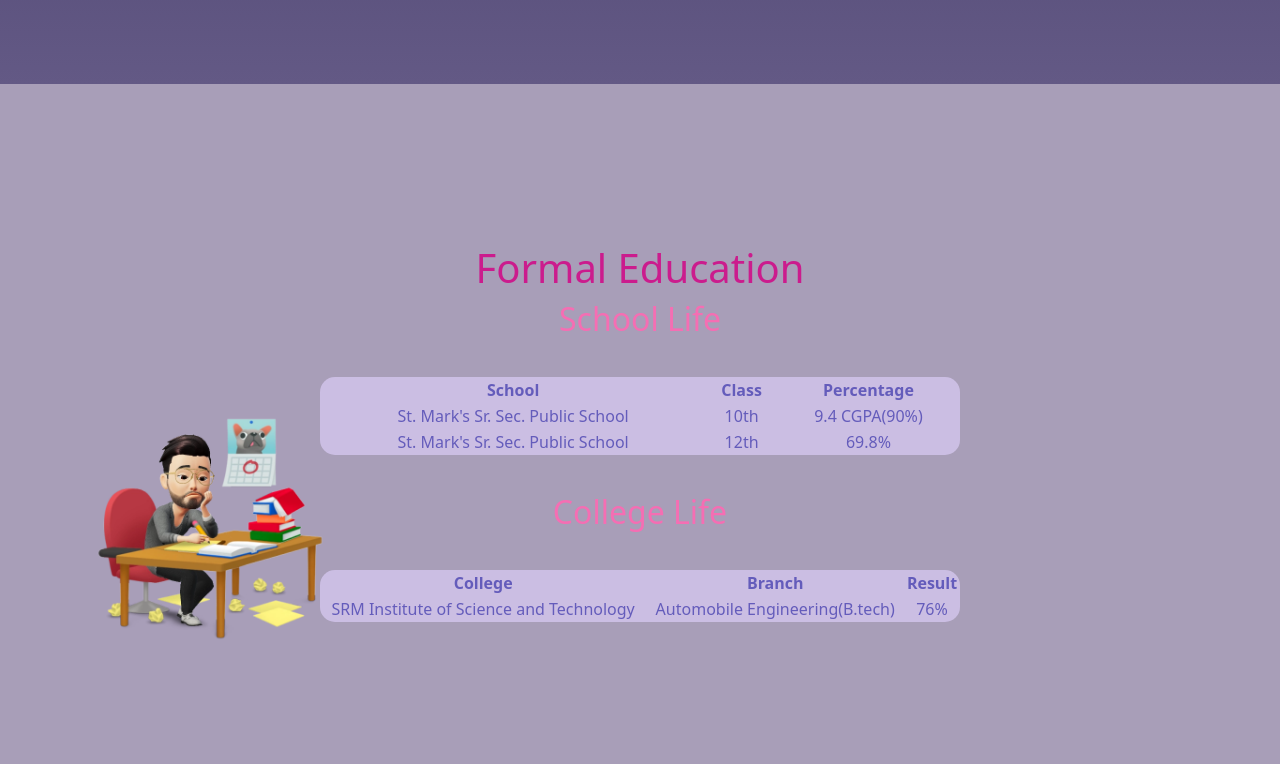
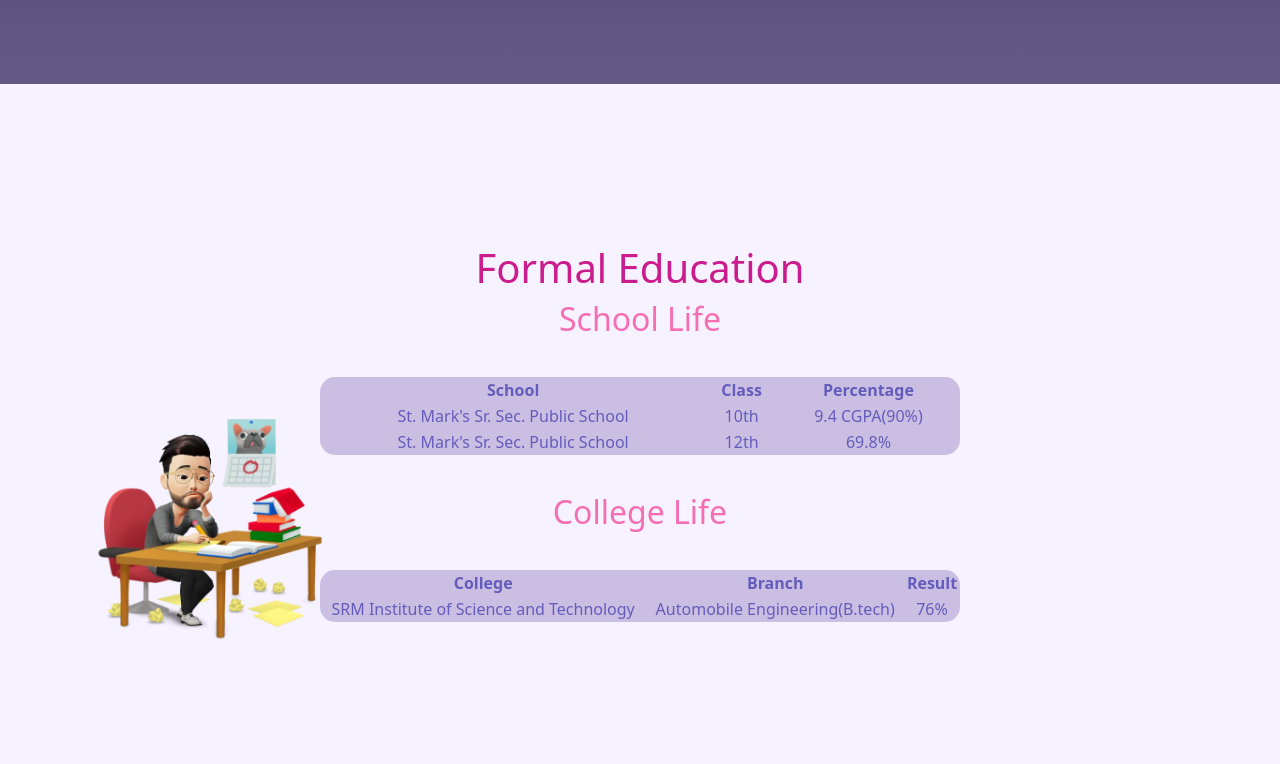
Before and after one commit to ritvickp9/personal-website, a website: page index.html in a window 1280 px wide. Shown: the part 1376-2140 px from the top of the page. Drawn offline with nearby package versions, Linux system fonts and the light colour scheme; a script that the page names is missing.

Commit message:
Correct order test

```diff
--- a/css/style.css
+++ b/css/style.css
@@ -121,7 +121,7 @@ h2{
 }
 
 .life{
-  background-color: rgb(168, 158, 184);
+  background-color: rgb(247, 242, 255);
   /* background-image: linear-gradient(#393053,#18122B); */
   text-align: center;
   height: 800px;
```
